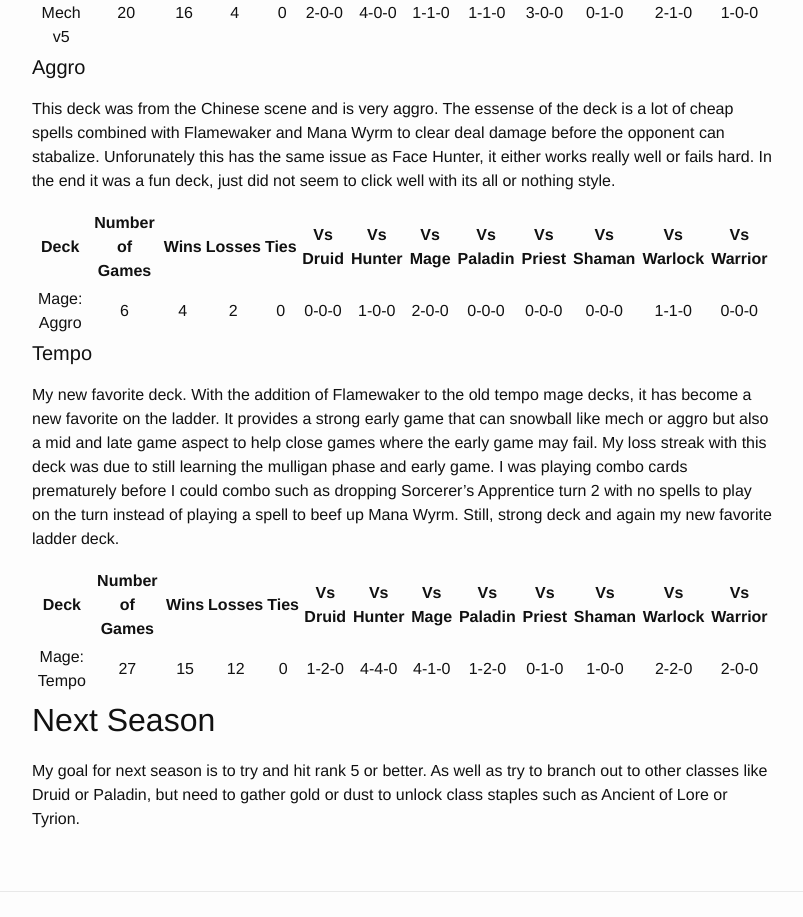
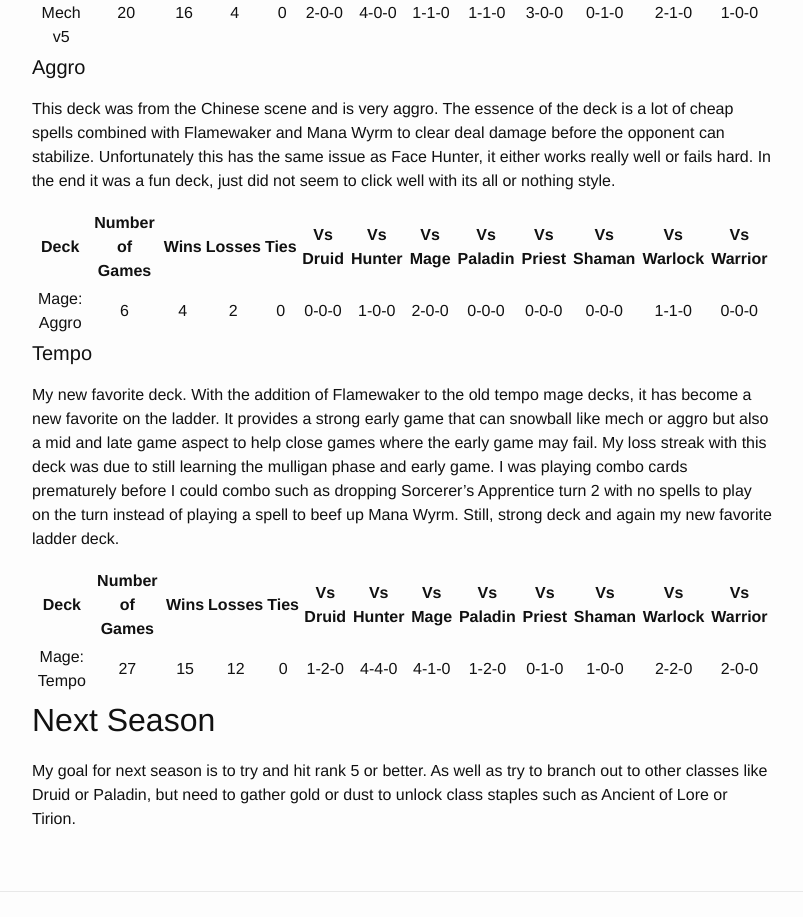
Before and after one commit to awcull/awcull.github.io, a Jekyll site: the page built from _posts/2015-05-02-HS_April_Stats.md, in a window 1280 px wide and 1400 px high, scrolled down 1893 px. Shown: the part 403-1320 px from the top of the window, without its empty margins (238-1041 px from the left). Built offline with Jekyll 4.4.1, drawn with Linux system fonts in a browser that asks for light colours; some of the changed text lies outside the part shown.

Commit message:
Fixed spelling mistakes

```diff
--- a/_posts/2015-05-02-HS_April_Stats.md
+++ b/_posts/2015-05-02-HS_April_Stats.md
@@ -20,7 +20,7 @@
 
 ####Handlock
 
-This was a deck I had hoped to continue to learn from last season.  Unforunately, the heavy aggro meta caused me to abandon this deck quite quickly without really getting a chance to play it.
+This was a deck I had hoped to continue to learn from last season.  Unfortunately, the heavy aggro meta caused me to abandon this deck quite quickly without really getting a chance to play it.
 
 
 |       Deck        | Number of Games | Wins | Losses | Ties | Vs Druid | Vs Hunter | Vs Mage | Vs Paladin | Vs Priest | Vs Shaman | Vs Warlock | Vs Warrior |
@@ -32,7 +32,7 @@
 ####Mid range
 
 Mid range hunter has always been a staple deck for me.  It provides a decent early game followed up by one of the best mid range power of any deck using Piloted Shredders, Sludge Beltchers, and Savanah Highmanes along side Freezing Traps to deter aggression.
-This season I changed my old mid range deck to include some new cards like [Emperor Thaurissan](http://hearthstone.gamepedia.com/Emperor_Thaurissan) and an old but powerful card Ragnaros.  Unforunately, the deck was now to slow and failed in the meta, so switched back to my previous mid range deck for a few games.
+This season I changed my old mid range deck to include some new cards like [Emperor Thaurissan](http://hearthstone.gamepedia.com/Emperor_Thaurissan) and an old but powerful card Ragnaros.  Unfortunately, the deck was now to slow and failed in the meta, so switched back to my previous mid range deck for a few games.
 
 
 |      Deck      | Number of Games | Wins | Losses | Ties | Vs Druid | Vs Hunter | Vs Mage | Vs Paladin | Vs Priest | Vs Shaman | Vs Warlock | Vs Warrior |
@@ -62,7 +62,7 @@
 
 ####Aggro
 
-This deck was from the Chinese scene and is very aggro.  The essense of the deck is a lot of cheap spells combined with Flamewaker and Mana Wyrm to clear deal damage before the opponent can stabalize.  Unforunately this has the same issue as Face Hunter, it either works really well or fails hard.  In the end it was a fun deck, just did not seem to click well with its all or nothing style.
+This deck was from the Chinese scene and is very aggro.  The essence of the deck is a lot of cheap spells combined with Flamewaker and Mana Wyrm to clear deal damage before the opponent can stabilize.  Unfortunately this has the same issue as Face Hunter, it either works really well or fails hard.  In the end it was a fun deck, just did not seem to click well with its all or nothing style.
 
 
 |    Deck     | Number of Games | Wins | Losses | Ties | Vs Druid | Vs Hunter | Vs Mage | Vs Paladin | Vs Priest | Vs Shaman | Vs Warlock | Vs Warrior |
@@ -80,4 +80,4 @@
 
 ##Next Season
 
-My goal for next season is to try and hit rank 5 or better.  As well as try to branch out to other classes like Druid or Paladin, but need to gather gold or dust to unlock class staples such as Ancient of Lore or Tyrion.
+My goal for next season is to try and hit rank 5 or better.  As well as try to branch out to other classes like Druid or Paladin, but need to gather gold or dust to unlock class staples such as Ancient of Lore or Tirion.
```
